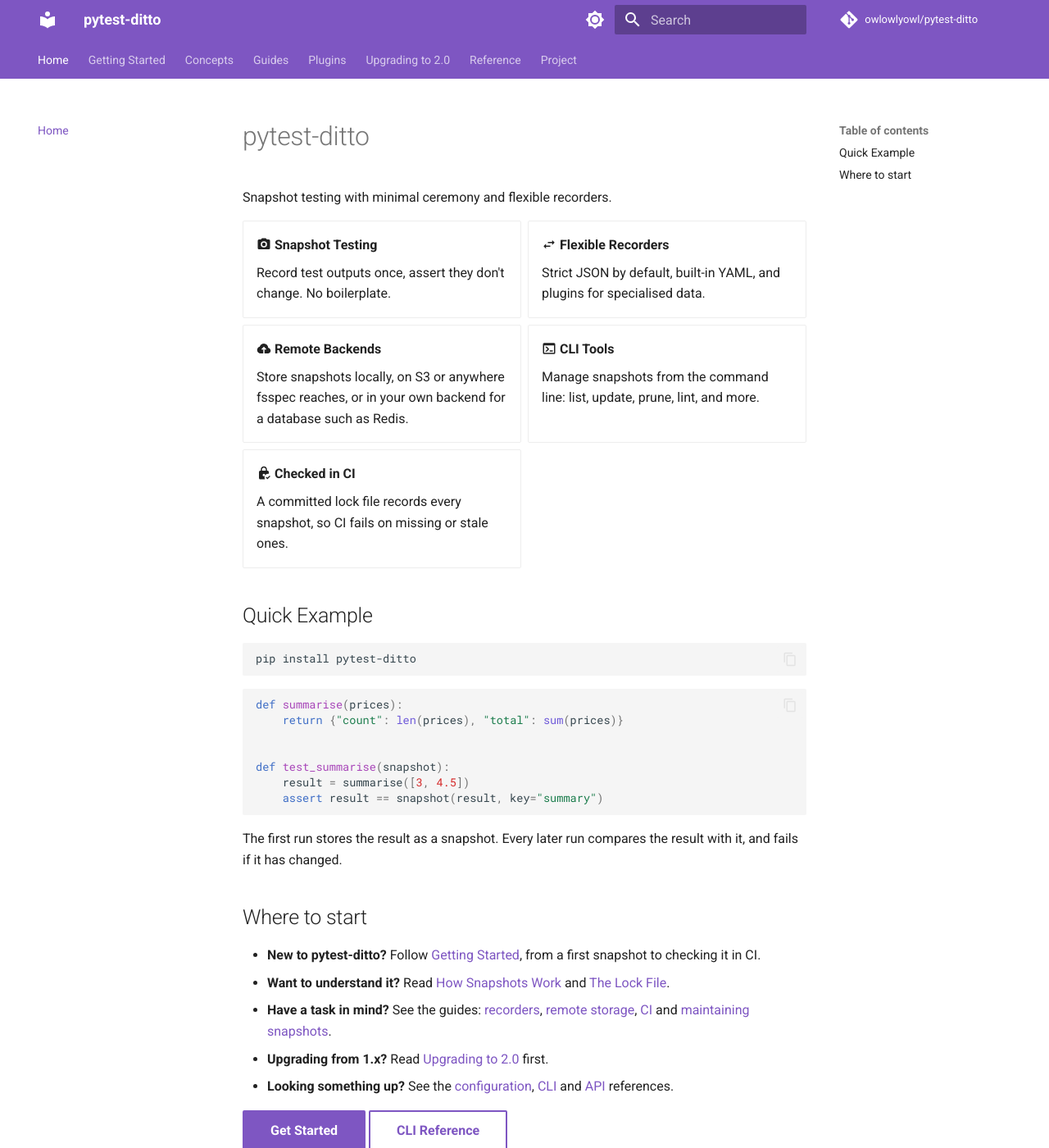
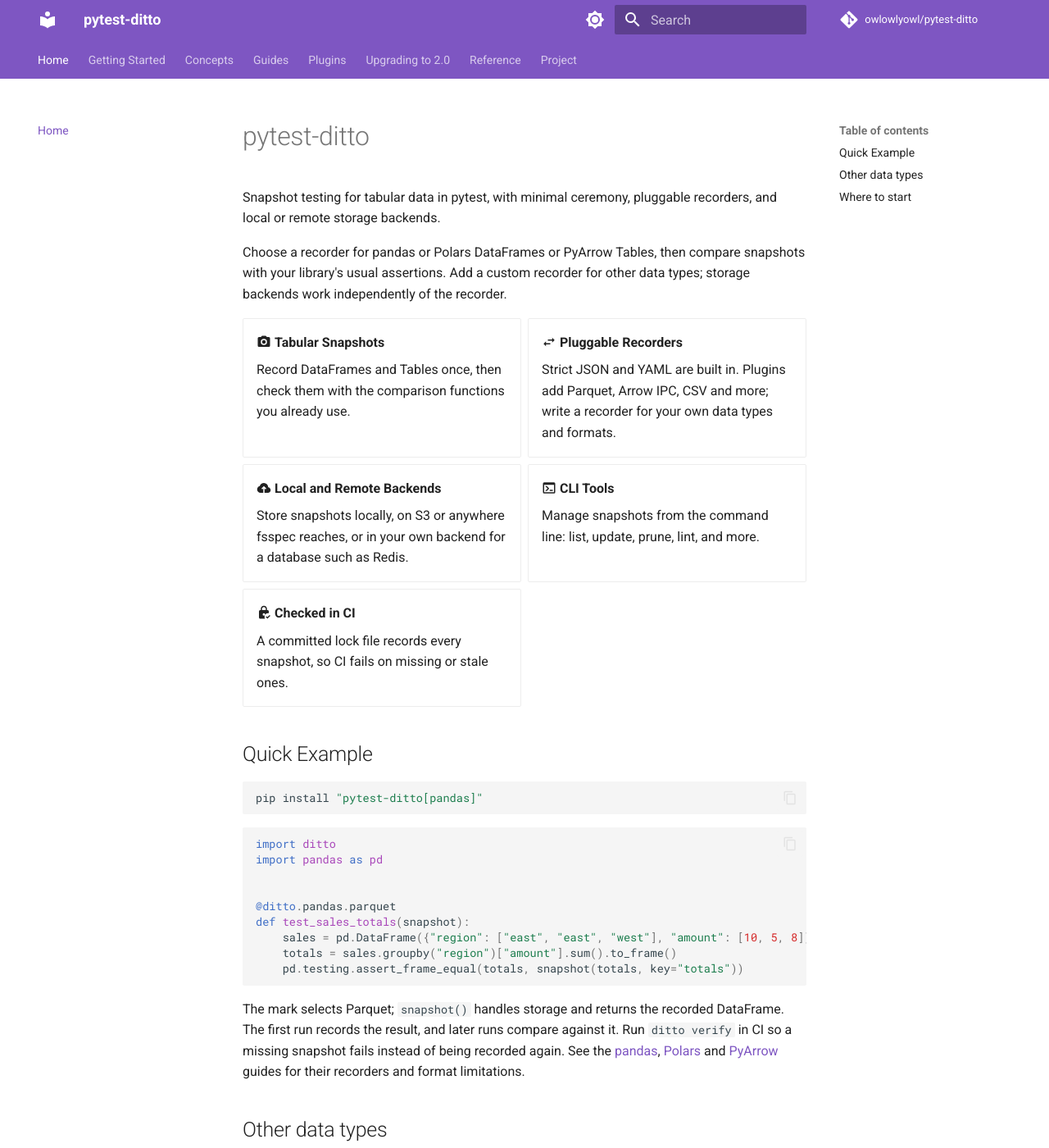
Before and after one commit to owlowlyowl/pytest-ditto, an MkDocs documentation site: the page built from docs/src/index.md, in a window 1280 px wide and 1400 px high. Shown: the whole window at 82% size. Built offline with MkDocs 1.6.1 and Material for MkDocs 9.7.7, drawn with Linux system fonts in a browser that asks for light colours; comment, search, counter and statistics services are not loaded; some of the changed text lies outside the part shown.

Commit message:
Align the docs home page with the tabular snapshot focus (#254)

````diff
--- a/docs/mkdocs.yml
+++ b/docs/mkdocs.yml
@@ -1,5 +1,5 @@
 site_name: pytest-ditto
-site_description: Snapshot testing pytest plugin with minimal ceremony and flexible recorders.
+site_description: Snapshot testing for tabular data in pytest, with minimal ceremony, pluggable recorders, and local or remote storage backends.
 site_url: https://owlowlyowl.github.io/pytest-ditto/
 repo_url: https://github.com/owlowlyowl/pytest-ditto
 repo_name: owlowlyowl/pytest-ditto
--- a/docs/src/index.md
+++ b/docs/src/index.md
@@ -1,18 +1,25 @@
 # pytest-ditto
 
-Snapshot testing with minimal ceremony and flexible recorders.
+Snapshot testing for tabular data in pytest, with minimal ceremony, pluggable
+recorders, and local or remote storage backends.
+
+Choose a recorder for pandas or Polars DataFrames or PyArrow Tables, then compare
+snapshots with your library's usual assertions. Add a custom recorder for other
+data types; storage backends work independently of the recorder.
 
 <div class="grid cards" markdown>
 
-- :material-camera: **Snapshot Testing**
+- :material-camera: **Tabular Snapshots**
 
-    Record test outputs once, assert they don't change. No boilerplate.
+    Record DataFrames and Tables once, then check them with the comparison
+    functions you already use.
 
-- :material-swap-horizontal: **Flexible Recorders**
+- :material-swap-horizontal: **Pluggable Recorders**
 
-    Strict JSON by default, built-in YAML, and plugins for specialised data.
+    Strict JSON and YAML are built in. Plugins add Parquet, Arrow IPC, CSV and
+    more; write a recorder for your own data types and formats.
 
-- :material-cloud-upload: **Remote Backends**
+- :material-cloud-upload: **Local and Remote Backends**
 
     Store snapshots locally, on S3 or anywhere fsspec reaches, or in your own
     backend for a database such as Redis.
@@ -31,6 +38,32 @@
 ## Quick Example
 
 ```bash
+pip install "pytest-ditto[pandas]"
+```
+
+```python
+import ditto
+import pandas as pd
+
+
+@ditto.pandas.parquet
+def test_sales_totals(snapshot):
+    sales = pd.DataFrame({"region": ["east", "east", "west"], "amount": [10, 5, 8]})
+    totals = sales.groupby("region")["amount"].sum().to_frame()
+    pd.testing.assert_frame_equal(totals, snapshot(totals, key="totals"))
+```
+
+The mark selects Parquet; `snapshot()` handles storage and returns the recorded
+DataFrame. The first run records the result, and later runs compare against it.
+Run `ditto verify` in CI so a missing snapshot fails instead of being recorded
+again. See the [pandas](plugins/pandas.md), [Polars](plugins/polars.md) and
+[PyArrow](plugins/pyarrow.md) guides for their recorders and format limitations.
+
+## Other data types
+
+Strict JSON works without a recorder plugin:
+
+```bash
 pip install pytest-ditto
 ```
 
@@ -45,8 +78,9 @@
     assert result == snapshot(result, key="summary")
 ```
 
-The first run stores the result as a snapshot. Every later run compares the
-result with it, and fails if it has changed.
+Use a [custom recorder](guides/custom-recorders.md) for other types that you can
+serialise and read back for comparison, and a
+[storage backend](guides/backends.md) to choose where their snapshots go.
 
 ## Where to start
 
````
